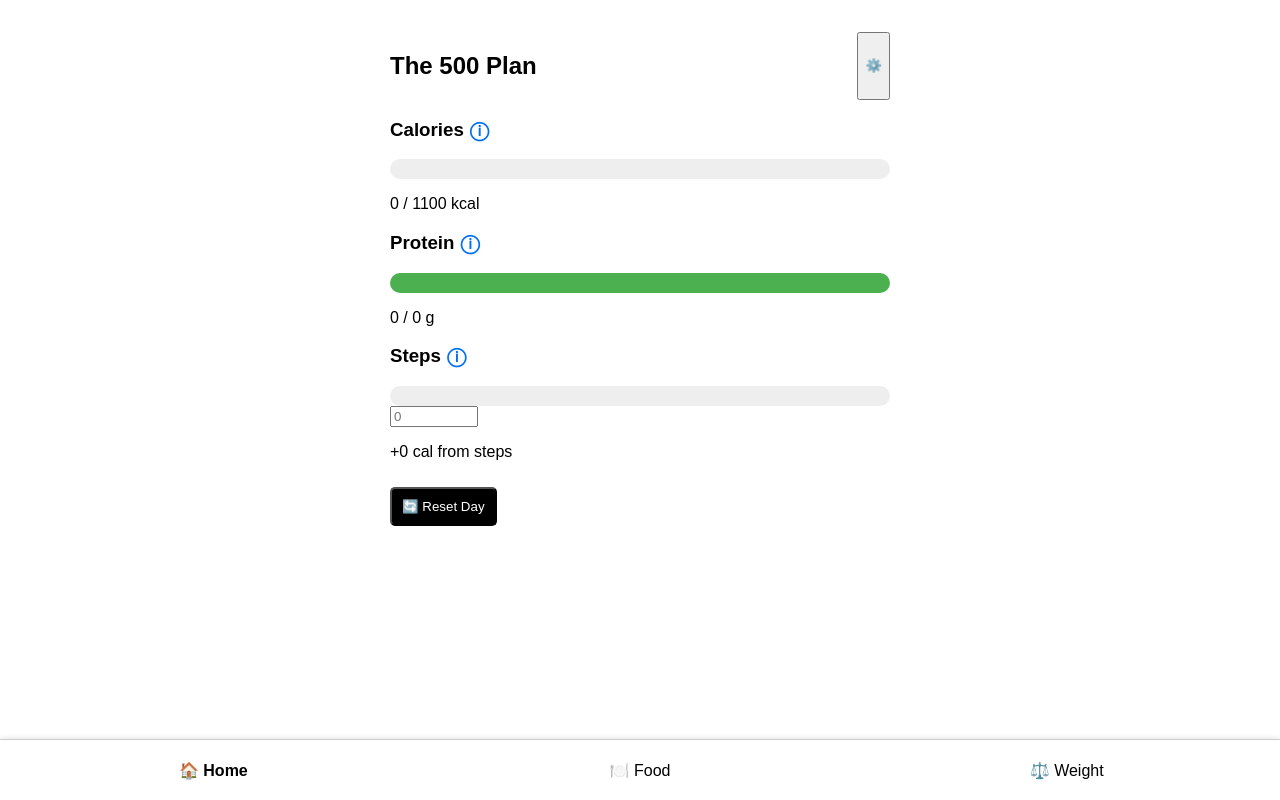
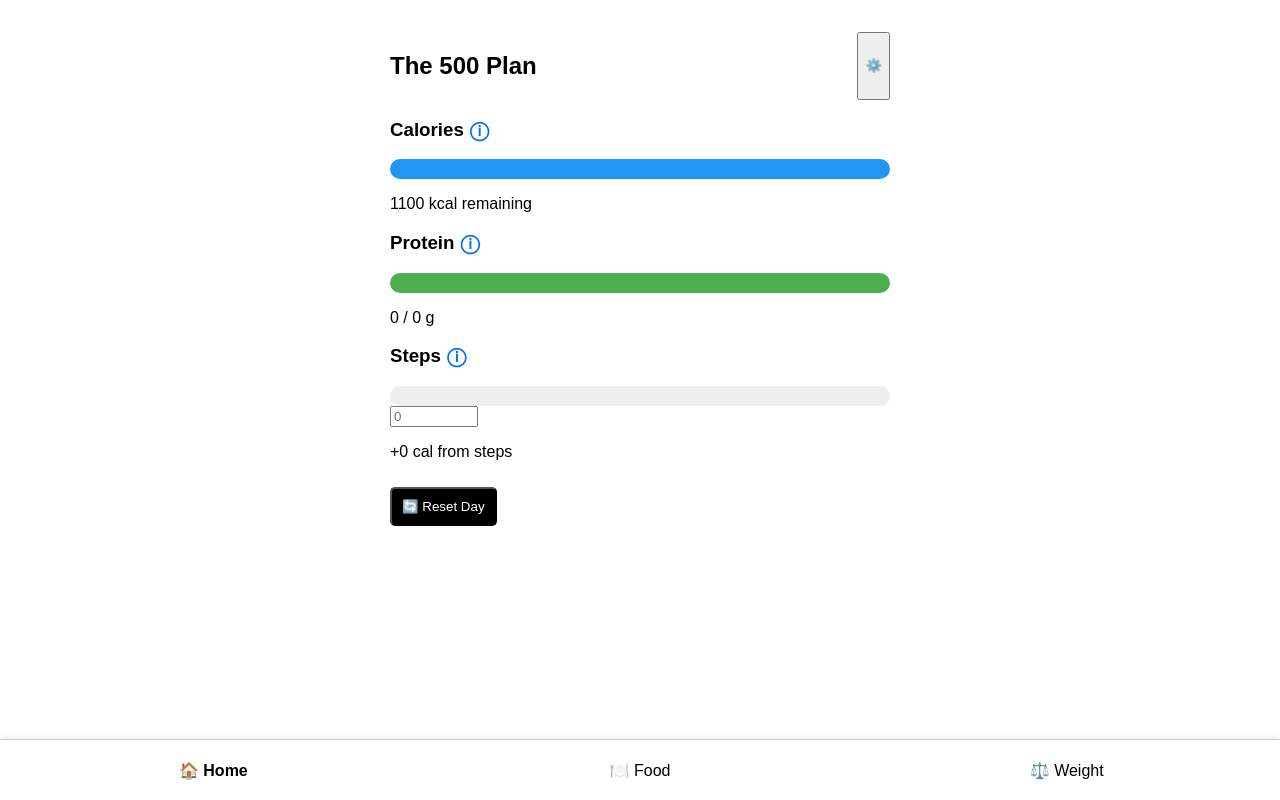
Before and after one commit to j219d/The-500-Plan, a React (Create React App) app: page / in a window 1280 px wide. Both pictures are taken after typing "Sample", "Sample", "Sample" into the empty fields and a click on the button "Save & Start". Built offline with nearby package versions, Linux system fonts and the light colour scheme.

Commit message:
Update App.js

```diff
--- a/src/App.js
+++ b/src/App.js
@@ -28,7 +28,7 @@ const InfoButton = ({ message }) => (
   </span>
 );
 
-// ── Progress bar ─────────────────────────────────────────────────────────
+// ── Standard Progress bar (for protein & steps) ──────────────────────────
 const ProgressBar = ({ value, goal, color, label }) => (
   <>
     <div
@@ -51,6 +51,56 @@ const ProgressBar = ({ value, goal, color, label }) => (
     {label && <p>{label}</p>}
   </>
 );
+
+// ── CalorieBar: inverted remaining-calories bar ──────────────────────────
+const CalorieBar = ({ consumed, goal }) => {
+  const remaining = goal - consumed;
+  const pct = Math.max((remaining / goal) * 100, 0);
+  const overflowPct = remaining < 0
+    ? Math.min((-remaining / goal) * 100, 100)
+    : 0;
+
+  return (
+    <>
+      <div
+        style={{
+          position: "relative",
+          height: 20,
+          background: "#eee",
+          borderRadius: 10,
+          overflow: "hidden",
+        }}
+      >
+        {/* Remaining portion */}
+        <div
+          style={{
+            width: `${pct}%`,
+            background: "#2196f3",
+            height: "100%",
+            transition: "width 0.3s ease",
+          }}
+        />
+        {/* Red overflow if over goal */}
+        {overflowPct > 0 && (
+          <div
+            style={{
+              position: "absolute",
+              right: 0,
+              width: `${overflowPct}%`,
+              background: "#e53935",
+              height: "100%",
+            }}
+          />
+        )}
+      </div>
+      <p>
+        {remaining >= 0
+          ? `${remaining.toFixed(0)} kcal remaining`
+          : `Over by ${(-remaining).toFixed(0)} kcal!`}
+      </p>
+    </>
+  );
+};
 
 // ── Bottom nav button style ──────────────────────────────────────────────
 const navBtnStyle = (active) => ({
@@ -147,11 +197,9 @@ function FoodLogger({ foodLog, setFoodLog }) {
     setFoodLog((f) => [
       ...f,
       {
-        name: `${value}${
-          measurementType === "count" ? "× " : " "
-        }${selectedFood.name}${
-          measurementType === "volume" ? " " + unit : ""
-        }`,
+        name: `${value}${measurementType === "count" ? "× " : " "}${
+          selectedFood.name
+        }${measurementType === "volume" ? " " + unit : ""}`,
         cal,
         prot,
       },
@@ -205,7 +253,6 @@ function FoodLogger({ foodLog, setFoodLog }) {
           </select>
         )}
 
-        {/* Decimal-allowed Amount */}
         <input
           type="text"
           inputMode="decimal"
@@ -361,9 +408,10 @@ export default function App() {
   };
   const saveEditWeight = (i) => {
     setWeightLog((w) =>
-      w.map((e, idx) =>
-        idx === i ? { ...e, weight: parseFloat(tempWeight) } : e
-      )
+      w
+        .map((e, idx) =>
+          idx === i ? { ...e, weight: parseFloat(tempWeight) } : e
+        )
     );
     setWeightEditingIndex(null);
   };
@@ -378,7 +426,7 @@ export default function App() {
     localStorage.removeItem(`steps-${today}`);
   };
 
-  // ── Onboarding ─────────────────────────────────────────────────────────
+  // Onboarding screen
   if (editingProfile) {
     return (
       <div style={{ padding: 24 }}>
@@ -406,12 +454,12 @@ export default function App() {
           <input value={weight} onChange={(e) => setWeight(e.target.value)} />
         </label>
         <br />
-        <button onClick={finishOnboarding}>Save &amp; Start</button>
+        <button onClick={finishOnboarding}>Save & Start</button>
       </div>
     );
   }
 
-  // ── Main UI ─────────────────────────────────────────────────────────────
+  // Main UI
   return (
     <div
       style={{
@@ -439,17 +487,14 @@ export default function App() {
       {screen === "home" && (
         <>
           <h3>
-            Calories<InfoButton message="Your BMR (Basal Metabolic Rate) is the number of calories your body burns at rest—basically, what you’d burn if you spent all day in bed. We subtract 500 kcal from your BMR to create a safe, sustainable daily deficit that leads to about one pound of fat loss per week." />
+            Calories
+            <InfoButton message="Your BMR is what you’d burn at rest. We subtract 500 kcal for a safe deficit." />
           </h3>
-          <ProgressBar
-            value={calsToday}
-            goal={calorieGoal}
-            color="#2196f3"
-            label={`${calsToday} / ${calorieGoal} kcal`}
-          />
+          <CalorieBar consumed={calsToday} goal={calorieGoal} />
 
           <h3>
-            Protein<InfoButton message="Protein is the building block for muscles, organs, and even your skin and hair. When you’re in a calorie deficit, getting enough protein helps preserve lean muscle mass and keeps you feeling full. We recommend resistance training alongside the 500 Plan so that the calories you do eat go toward maintaining and building muscle." />
+            Protein
+            <InfoButton message="Protein preserves muscle during a deficit and keeps you full." />
           </h3>
           <ProgressBar
             value={proteinToday}
@@ -459,7 +504,8 @@ export default function App() {
           />
 
           <h3>
-            Steps<InfoButton message="Walking is one of the easiest ways to burn extra calories without draining your energy. A target of 10,000 steps adds roughly 300–500 cal of burn per day—making your overall deficit that much more attainable and giving your metabolism a gentle boost." />
+            Steps
+            <InfoButton message="Every 10,000 steps yields ~300–500 extra kcal burn." />
           </h3>
           <ProgressBar value={steps} goal={10000} color="#ff9800" />
           <input
@@ -479,11 +525,7 @@ export default function App() {
           <p>+{caloriesFromSteps} cal from steps</p>
           <button
             onClick={() => {
-              if (
-                window.confirm(
-                  "Are you sure? This cannot be undone."
-                )
-              ) {
+              if (window.confirm("Are you sure? This cannot be undone.")) {
                 resetDay();
               }
             }}
@@ -511,7 +553,6 @@ export default function App() {
             value={customName}
             onChange={(e) => setCustomName(e.target.value)}
           />
-          {/* Decimal-allowed Calories */}
           <input
             placeholder="Calories"
             type="text"
@@ -519,11 +560,11 @@ export default function App() {
             pattern="\d*\.?\d*"
             value={customCal}
             onChange={(e) => {
-              const raw = e.target.value;
-              if (DECIMAL_REGEX.test(raw)) setCustomCal(raw);
+              if (DECIMAL_REGEX.test(e.target.value)) {
+                setCustomCal(e.target.value);
+              }
             }}
           />
-          {/* Decimal-allowed Protein */}
           <input
             placeholder="Protein"
             type="text"
@@ -531,8 +572,9 @@ export default function App() {
             pattern="\d*\.?\d*"
             value={customProt}
             onChange={(e) => {
-              const raw = e.target.value;
-              if (DECIMAL_REGEX.test(raw)) setCustomProt(raw);
+              if (DECIMAL_REGEX.test(e.target.value)) {
+                setCustomProt(e.target.value);
+              }
             }}
           />
           <button onClick={addCustomFood}>Add</button>
```
